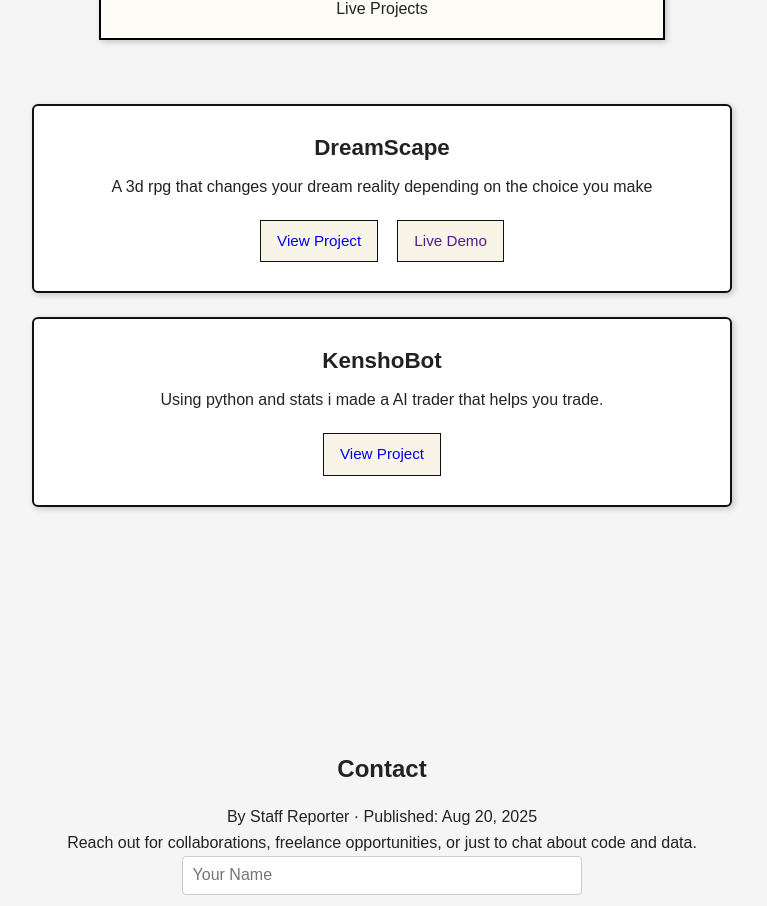
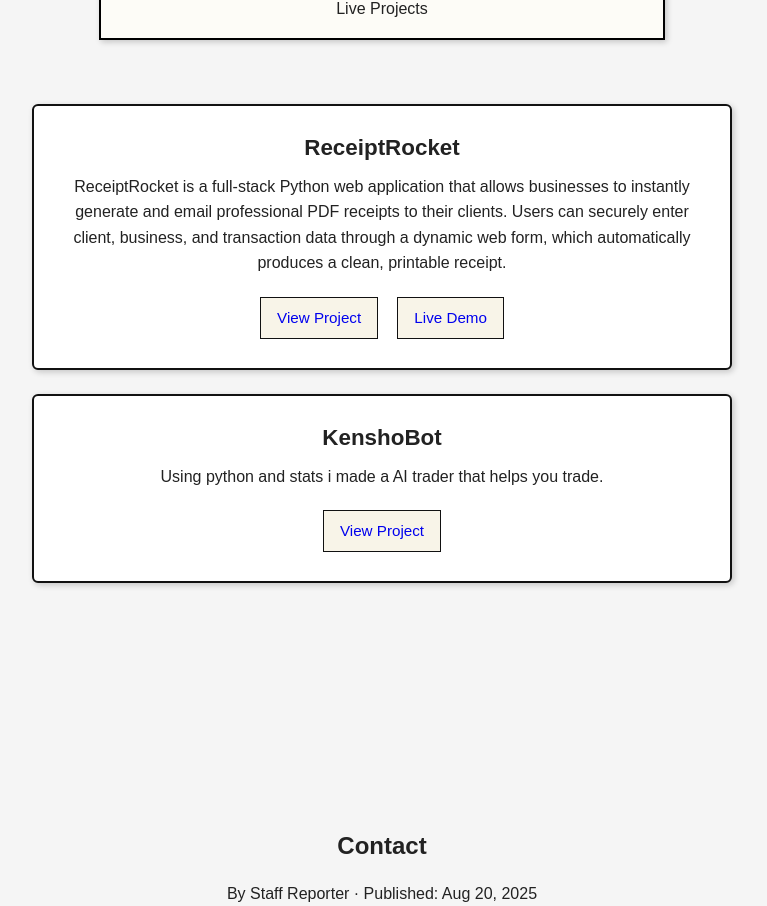
Before and after one commit to VougishTiger/my-profile, a React (Vite) app: page / in a window 1280 px wide. Shown: the part 2940-3846 px from the top of the page, without its empty margins (258-1025 px from the left). Built offline with nearby package versions, Linux system fonts and the light colour scheme; no server answers.

Commit message:
update projects

```diff
--- a/src/components/Projects.jsx
+++ b/src/components/Projects.jsx
@@ -61,12 +61,12 @@ const Projects = () => {
 
       <div className="projects-list">
         <div className="project-card">
-          <h3>DreamScape</h3>
-          <p>A 3d rpg that changes your dream reality depending on the choice you make</p>
-          <a href="https://github.com/VougishTiger/DreamScape" target="_blank" rel="noopener noreferrer">
+          <h3>ReceiptRocket</h3>
+          <p>ReceiptRocket is a full-stack Python web application that allows businesses to instantly generate and email professional PDF receipts to their clients. Users can securely enter client, business, and transaction data through a dynamic web form, which automatically produces a clean, printable receipt.</p>
+          <a href="https://github.com/VougishTiger/invoice-automation" target="_blank" rel="noopener noreferrer">
             View Project
           </a>
-          <a href="" target="_blank" rel="noopener noreferrer">
+          <a href="https://receiptrocket.onrender.com/" target="_blank" rel="noopener noreferrer">
             Live Demo
           </a>
         </div>
```
